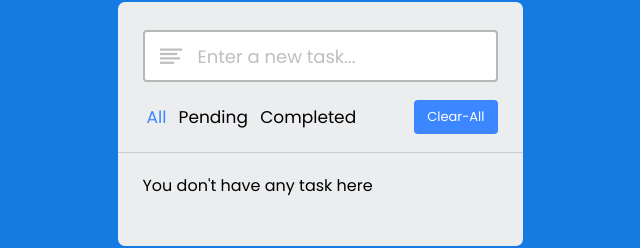
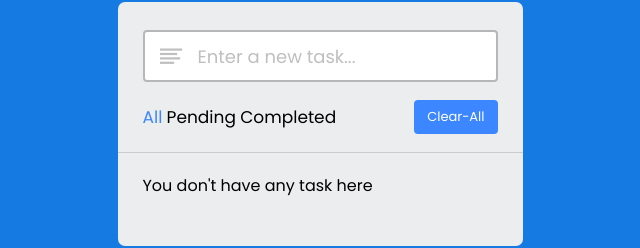
Before and after one commit to abhie16/TaskMaster, a plain HTML site: page index.html in a window 1280 px wide. Shown: the part 133-381 px from the top of the page, 320-960 px from the left. Drawn offline with nearby package versions, Linux system fonts and the light colour scheme.

Commit message:
Update style.css

```diff
--- a/style.css
+++ b/style.css
@@ -58,7 +58,7 @@ body{
 
 .filters span{
     cursor: pointer;
-    padding: 0 4px;
+    padding: 0 0px;
     font-size: 17px;
 }
 
```
